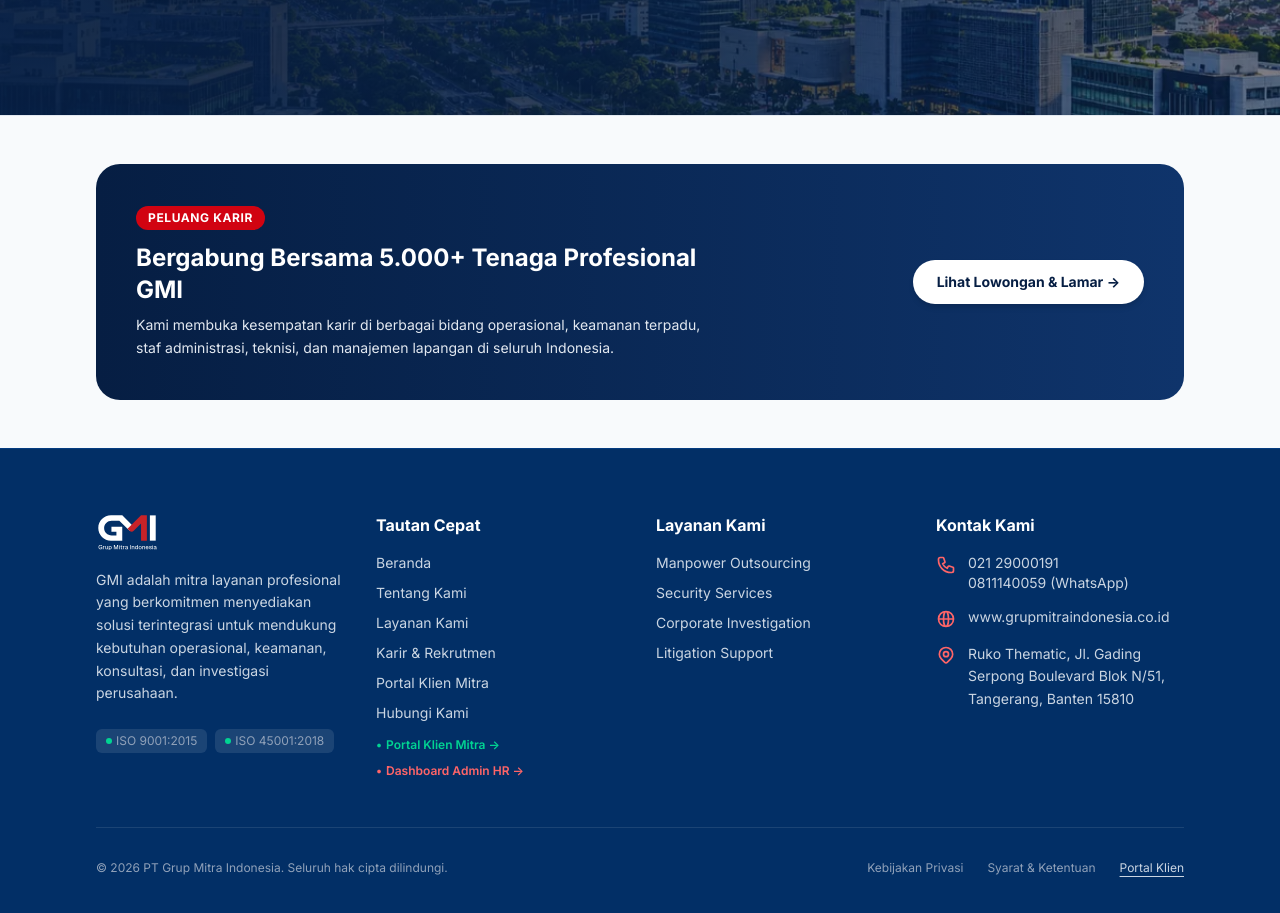
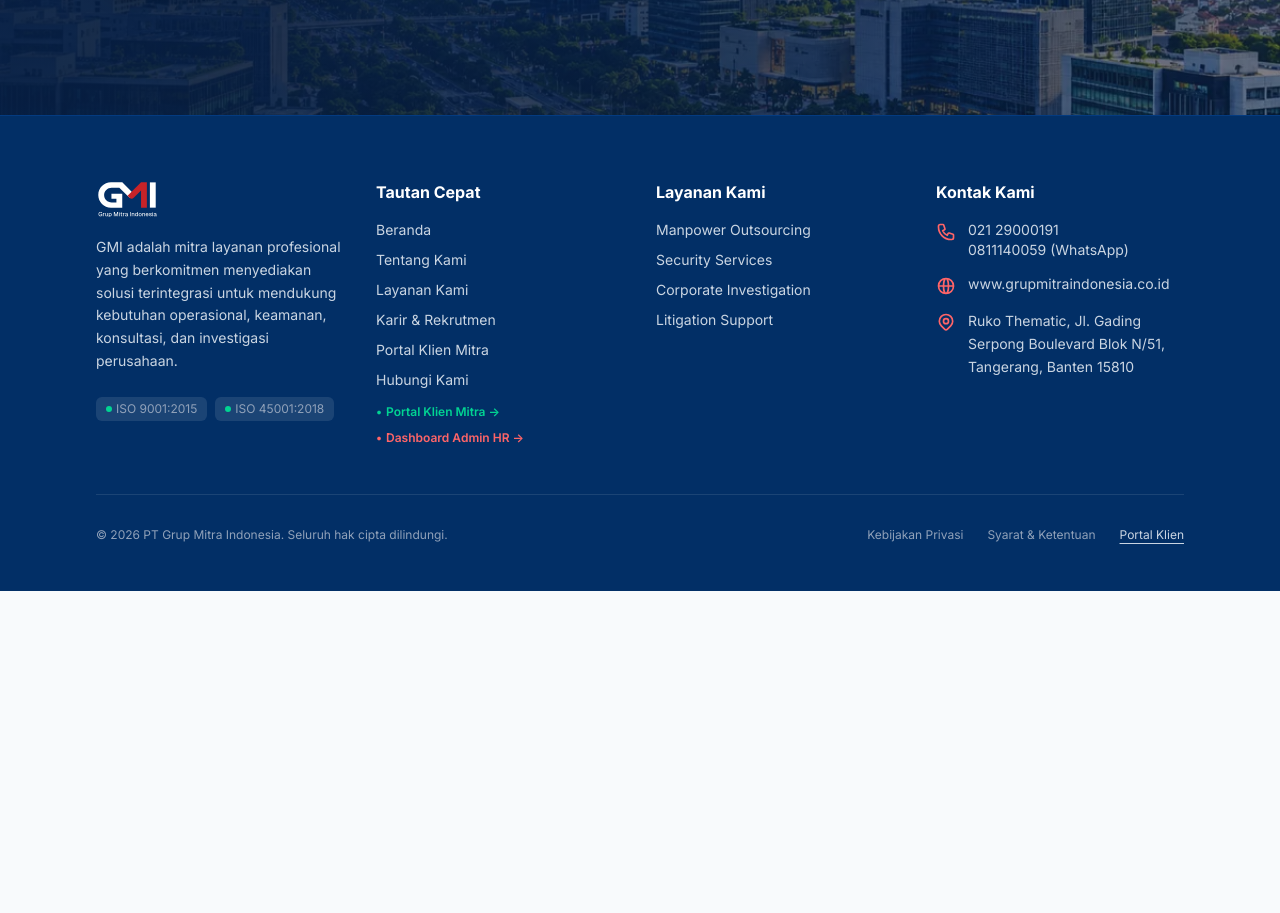
Before and after one commit to itariefda-tech/gmiweb, a website built with Vite: page index.html in a window 1280 px wide. Shown: the part 4752-5665 px from the top of the page. After the commit the page ends 5343 px from the top, so only its background shows below. Built offline with nearby package versions, Linux system fonts and the light colour scheme.

Commit message:
refactor(home): remove karir callout section from beranda

```diff
--- a/index.html
+++ b/index.html
@@ -858,27 +858,7 @@
       </div>
     </section>
 
-    <!-- ============================================================== -->
-    <!-- KARIR SECTION PREVIEW (Supporting Page 1 Navigation)            -->
-    <!-- ============================================================== -->
-    <section id="karir" class="py-12 bg-slate-50 border-t border-slate-200">
-      <div class="max-w-6xl mx-auto px-4 sm:px-6 lg:px-8">
-        <div class="bg-gradient-to-r from-[#061e43] to-[#0f346b] rounded-3xl p-6 sm:p-10 text-white flex flex-col md:flex-row items-center justify-between gap-6">
-          <div class="max-w-xl">
-            <span class="inline-block px-3 py-1 rounded-full text-xs font-bold uppercase tracking-wider bg-red-600/90 text-white mb-3">Peluang Karir</span>
-            <h3 class="text-xl sm:text-2xl font-bold mb-2">Bergabung Bersama 5.000+ Tenaga Profesional GMI</h3>
-            <p class="text-sm text-slate-200 leading-relaxed">
-              Kami membuka kesempatan karir di berbagai bidang operasional, keamanan terpadu, staf administrasi, teknisi, dan manajemen lapangan di seluruh Indonesia.
-            </p>
-          </div>
-          <div class="shrink-0 flex items-center gap-3">
-            <a href="/karir.html" class="px-6 py-3 rounded-full text-sm font-bold bg-white text-[#061e43] hover:bg-slate-100 shadow-md transition-all">
-              Lihat Lowongan &amp; Lamar &rarr;
-            </a>
-          </div>
-        </div>
-      </div>
-    </section>
+
 
   </main>
 
```
